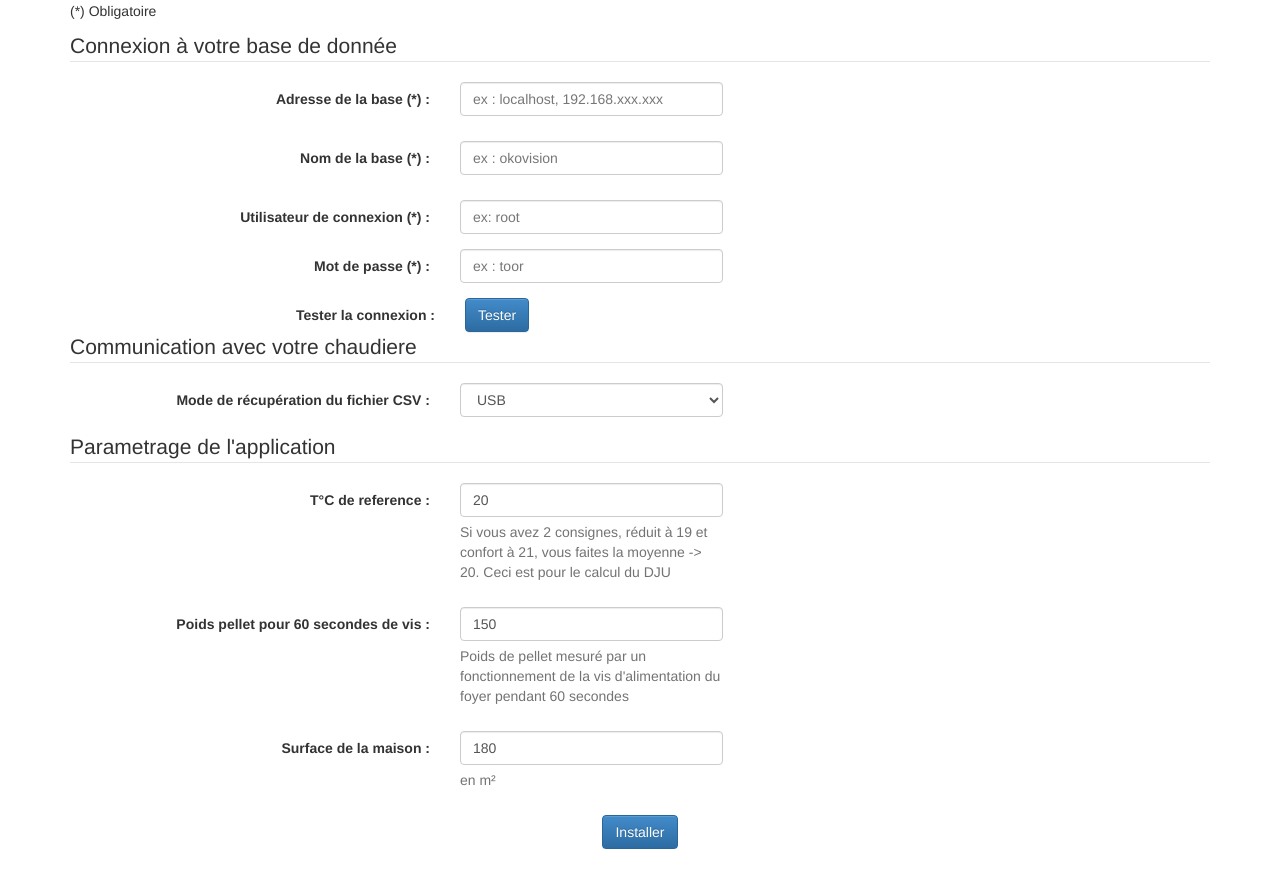
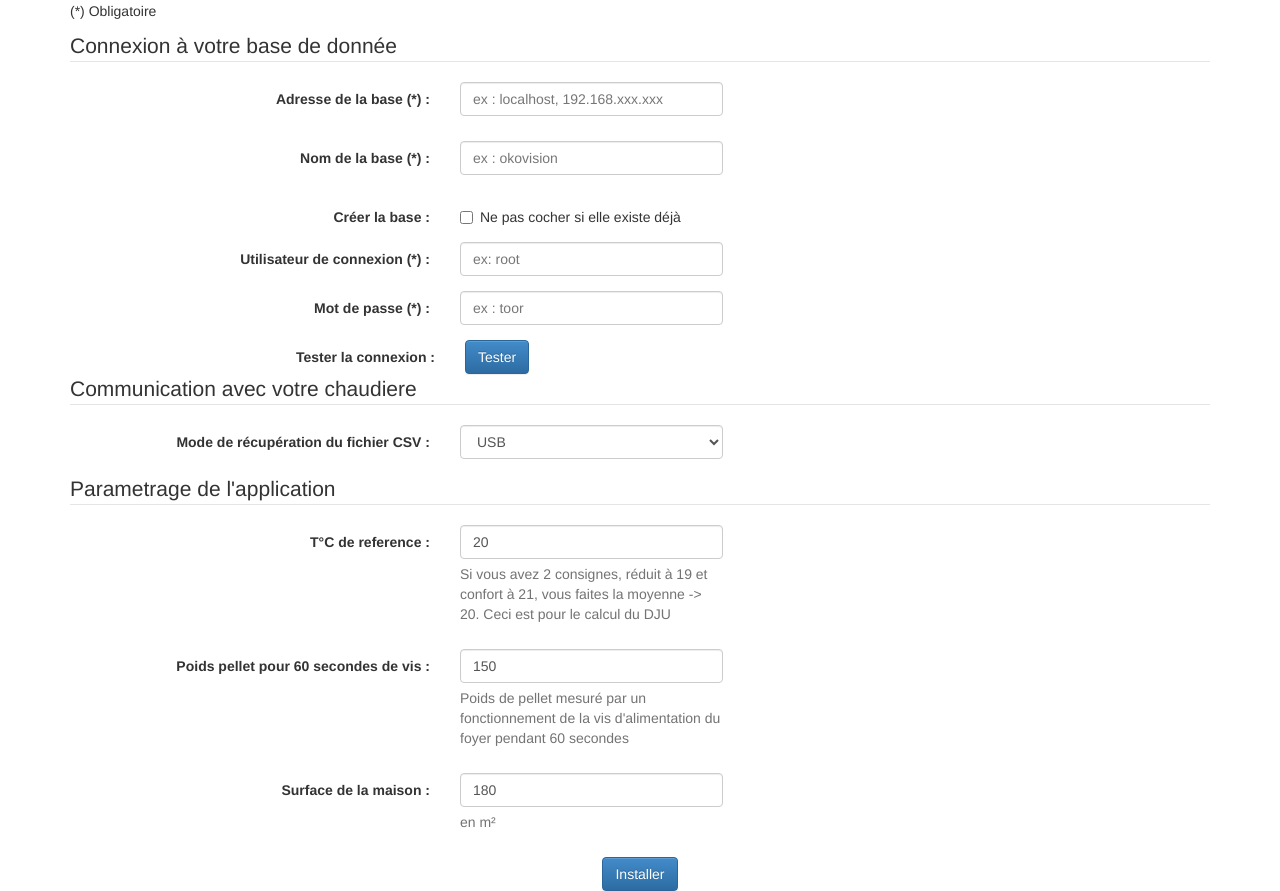
Before and after one commit to stawen/okovision, a PHP site: page /setup.php in a window 1280 px wide. Shown: the part 254-1145 px from the top of the page. Before the commit the page ends 1103 px from the top, so only its background shows below. Run offline with PHP 8.4, Linux system fonts and the light colour scheme.

Commit message:
correction du script d'install

```diff
--- a/js/setup.js
+++ b/js/setup.js
@@ -15,7 +15,8 @@ $(document).ready(function() {
 		var tab = {
 			db_adress: $('#db_adress').val(),
 			db_user: $('#db_user').val(),
-			db_password: $('#db_password').val()
+			db_password: $('#db_password').val(),
+			db_schema: $('#db_schema').val()
 		};
 
 		$.ajax({
@@ -68,6 +69,7 @@ $(document).ready(function() {
 			db_user: $('#db_user').val(),
 			db_password: $('#db_password').val(),
 			db_schema: $('#db_schema').val(),
+			createDb: $('#createDb').val(),
 			oko_ip: $('#oko_ip').val(),
 			param_tcref: $('#param_tcref').val(),
 			param_poids_pellet: $('#param_poids_pellet').val(),
@@ -82,8 +84,8 @@ $(document).ready(function() {
 			data: $.param(tab),
 			async: false,
 			success: function(a) {
-				//console.log(a);
-				window.location.replace("admin.php#matrice");
+				console.log(a);
+				//window.location.replace("admin.php#matrice");
 			}
 		});
 
--- a/setup.php
+++ b/setup.php
@@ -16,7 +16,7 @@
 		$r = true;
 
 		try{
-			$db = new mysqli($s['db_adress'], $s['db_user'], $s['db_password'], 'mysql');
+			$db = new mysqli($s['db_adress'], $s['db_user'], $s['db_password']);
 		} catch (Exception $e ) {
 			$r=false;
 
@@ -29,8 +29,10 @@
 	}
 
 	function makeInstallation($s){
+
+	    if($s['createDb']){
 	    	/* create BDD */
-	    $mysqli = new mysqli($s['db_adress'], $s['db_user'], $s['db_password'], 'mysql');
+	    	$mysqli = new mysqli($s['db_adress'], $s['db_user'], $s['db_password']);
 
 	        /* check connection */
     	    if ($mysqli->connect_errno) {
@@ -46,6 +48,7 @@
         		exit;
         	}
         	$mysqli->close();
+	    }
 
         $mysqli = new mysqli($s['db_adress'], $s['db_user'], $s['db_password'], $s['db_schema']);
 
@@ -161,6 +164,15 @@
 					  <span class="help-block"></span>
 					  </div>
 					</div>
+					<div class="form-group">
+						<label class="col-md-4 control-label" for="createDb">Créer la base :</label>
+					  	<div class="col-md-3 checkbox">
+					    <label>
+					      <input id="createDb" type="checkbox"> Ne pas cocher si elle existe déjà
+					    </label>
+
+					  </div>
+					</div>
 
 					<!-- Text input-->
 					<div class="form-group">
```
Lines whose indentation alone changed are shown as unchanged.
